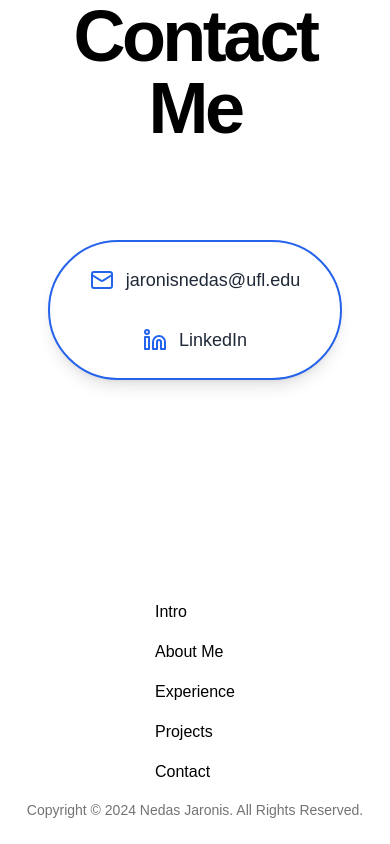
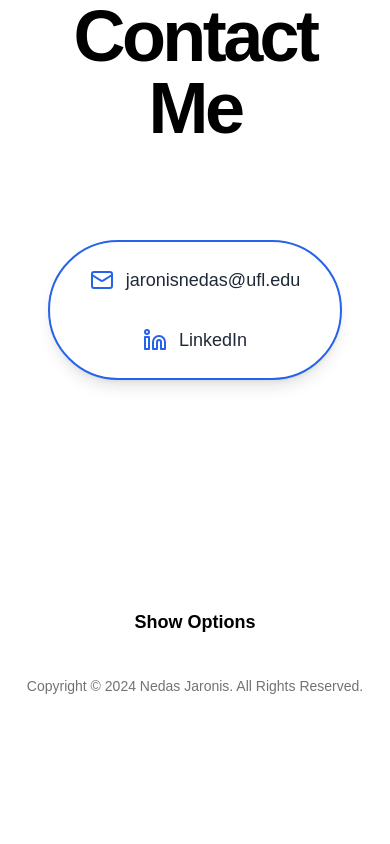
Before and after one commit to Nedas-Jaronis/Portfolio, a Next.js app: page / in a window 390 px wide. Shown: the part 4423-5267 px from the top of the page. After the commit the page ends 5151 px from the top, so only its background shows below. Built offline with nearby package versions, Linux system fonts and the light colour scheme.

Commit message:
Footer Menu Updates

```diff
--- a/app/components/footer.tsx
+++ b/app/components/footer.tsx
@@ -1,9 +1,70 @@
-import Link from "next/link"
+import { useState } from "react";
+import Link from "next/link";
 
 export default function Footer() {
+  const [isOpen, setIsOpen] = useState(false);
+
+  const toggleDropdown = () => {
+    setIsOpen(!isOpen);
+  };
+
   return (
-    <footer id="footer" className="w-full py-6 flex flex-col items-center gap-4">
-      <nav className="flex flex-col sm:flex-row gap-4 sm:gap-8">
+    <footer id="footer" className="w-full py-8 flex flex-col items-center relative">
+      {/* Toggle Button for Mobile View */}
+      <button
+        className="md:hidden text-lg font-bold mb-4"
+        onClick={toggleDropdown}
+      >
+        {isOpen ? "Hide Options" : "Show Options"}
+      </button>
+
+      {/* Expandable Links Container for Mobile View */}
+      {isOpen && (
+        <div className="absolute bottom-16 bg-gray-100 rounded-lg p-4 shadow-lg mb-4 md:hidden">
+          <div className="flex flex-col items-center">
+            <Link
+              href="#intro"
+              className="text-base hover:text-primary/80 transition-colors py-2"
+            >
+              Intro
+            </Link>
+            <Link
+              href="#aboutme"
+              className="text-base hover:text-primary/80 transition-colors py-2"
+            >
+              About Me
+            </Link>
+            <Link
+              href="#experience"
+              className="text-base hover:text-primary/80 transition-colors py-2"
+            >
+              Experience
+            </Link>
+            <Link
+              href="#projects"
+              className="text-base hover:text-primary/80 transition-colors py-2"
+            >
+              Projects
+            </Link>
+            <Link
+              href="#contact"
+              className="text-base hover:text-primary/80 transition-colors py-2"
+            >
+              Contact
+            </Link>
+          </div>
+          {/* Hide Options Button */}
+          <button
+            className="mt-4 text-base font-bold text-blue-600 hover:underline"
+            onClick={toggleDropdown}
+          >
+            Hide Options
+          </button>
+        </div>
+      )}
+
+      {/* Navigation Links for Desktop View */}
+      <nav className={`hidden md:flex md:gap-8 items-center`}>
         <Link
           href="#intro"
           className="text-base hover:text-primary/80 transition-colors"
@@ -35,9 +96,11 @@ export default function Footer() {
           Contact
         </Link>
       </nav>
-      <p className="text-sm text-muted-foreground text-center">
+
+      {/* Copyright Section */}
+      <p className="text-sm text-muted-foreground mt-6 text-center">
         Copyright © {new Date().getFullYear()} Nedas Jaronis. All Rights Reserved.
       </p>
     </footer>
-  )
+  );
 }
```
